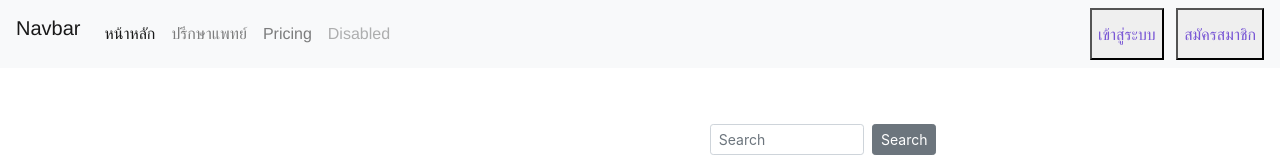
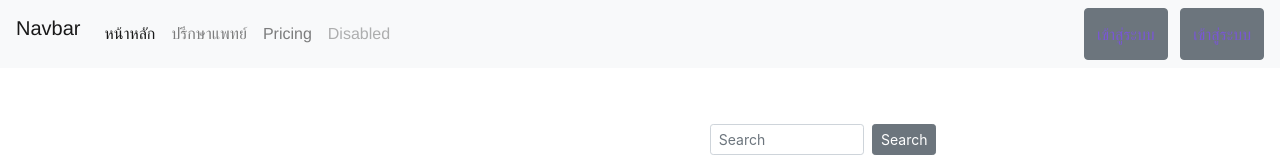
Before and after one commit to yume045/project, a Vue app: page / in a window 1280 px wide. Shown: the top 160 px of the page. Built offline with nearby package versions, Linux system fonts and the light colour scheme; what vue-swal, vuefire would draw is missing.

Commit message:
edit button

```diff
--- a/src/App.vue
+++ b/src/App.vue
@@ -21,8 +21,8 @@
       </li>
     </ul>
   </div>
-  <button style="margin-left:50%;"><router-link to="/Login">เข้าสู่ระบบ</router-link></button>
-      <button style="margin-left:1%;"><router-link to="/Register">สมัครสมาชิก</router-link></button>
+  <button style="margin-left:50%;" class="btn btn-secondarybtn btn-secondary"><a href="/#/Login">เข้าสู่ระบบ</a></button>
+      <button style="margin-left:1%;" class="btn btn-secondarybtn btn-secondary"><a href="/#/Register">เข้าสู่ระบบ</a></button>
 </nav>
     <router-view/>
   </div>
```
